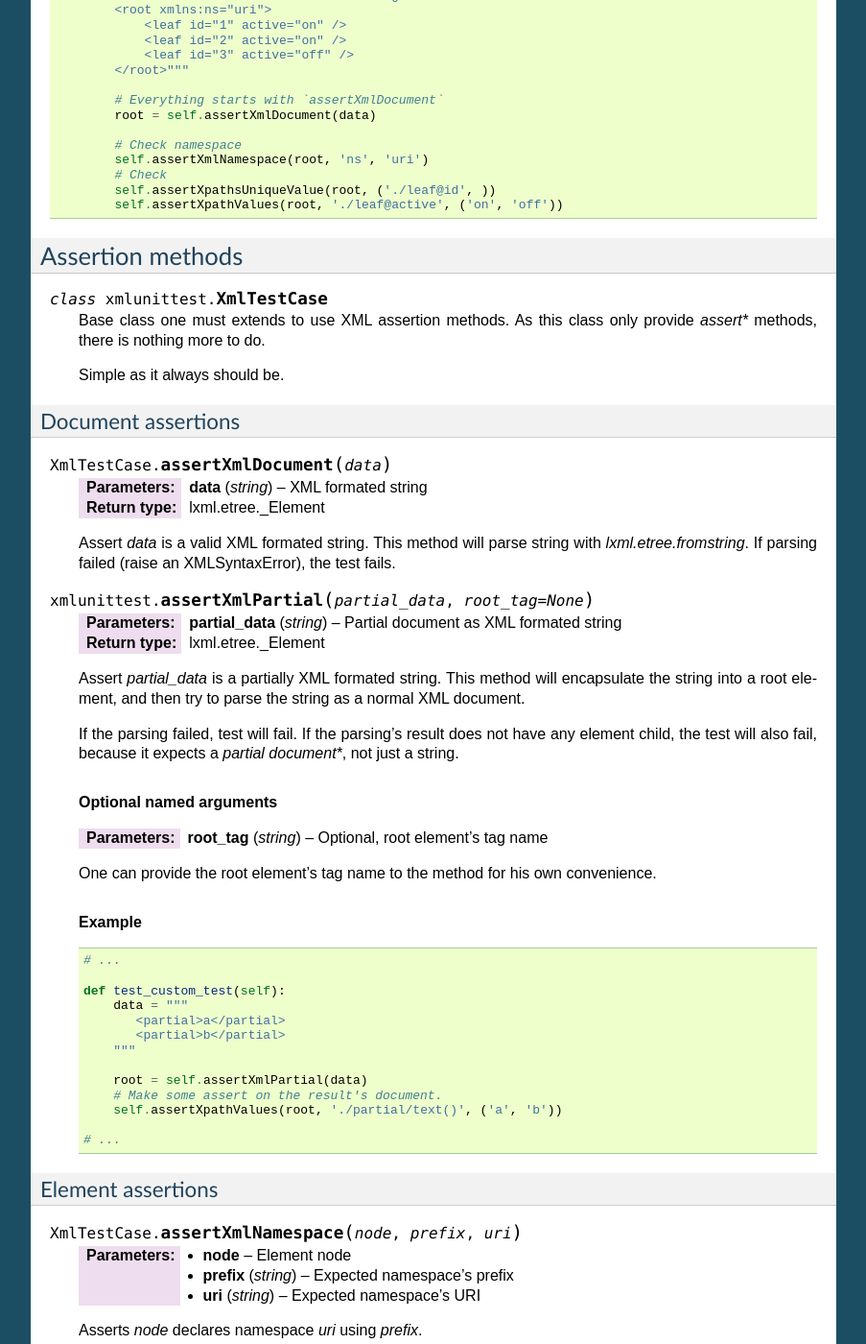
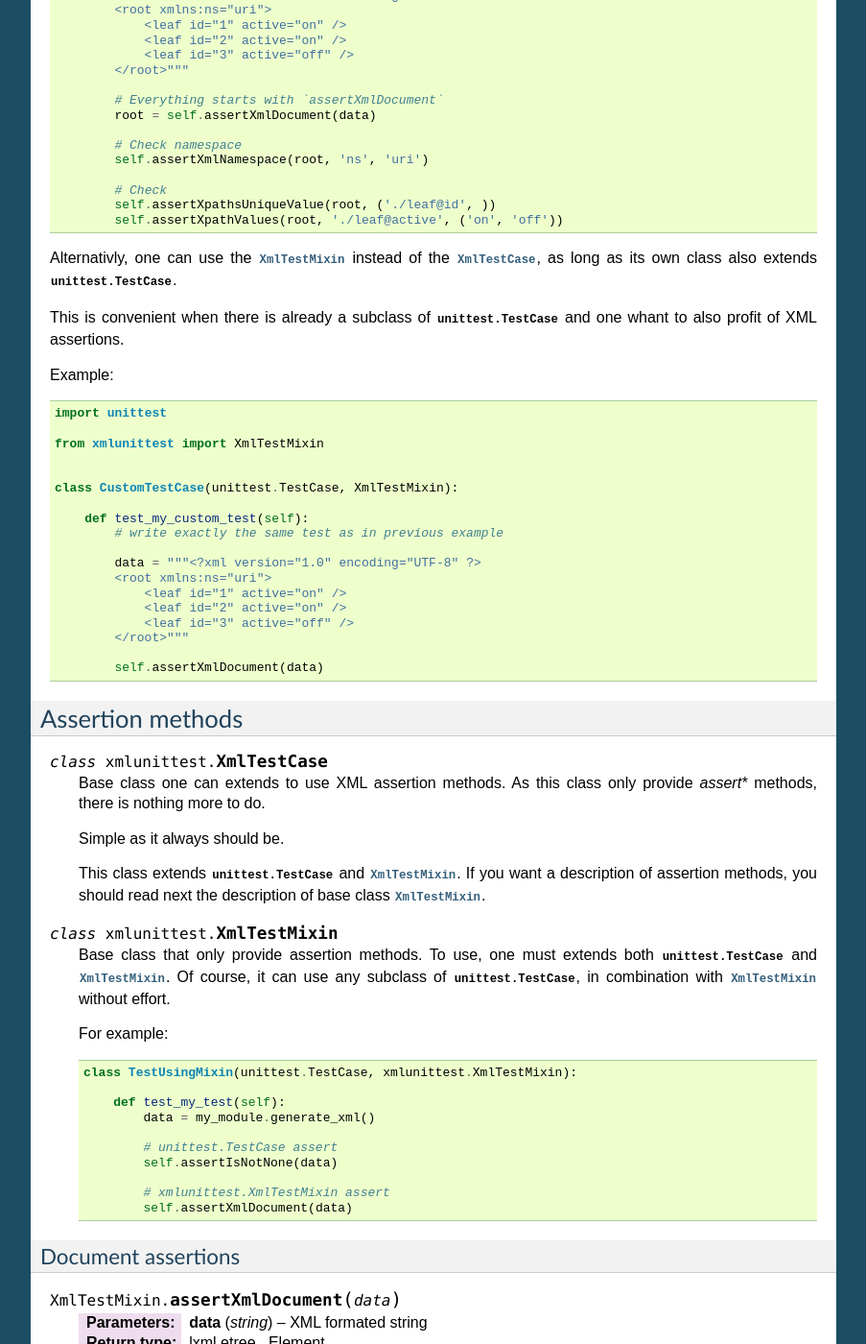
Before and after one commit to Exirel/python-xmlunittest, a Sphinx documentation site: the page built from doc/index.rst, in a window 1280 px wide and 1400 px high, scrolled down 898 px. Shown: the whole window at 96% size, without its empty margins (198-1101 px from the left). Built offline with Sphinx 7.4.7, drawn with Linux system fonts in a browser that asks for light colours; some of the changed text lies outside the part shown.

Commit message:
Add XmlTestMixin to allow mix of unittest.TestCase subclass and XmlTestMixin.

```diff
--- a/doc/index.rst
+++ b/doc/index.rst
@@ -47,28 +47,59 @@ How to
 
 Example::
 
-    from xmlunittest import XmlTestCase
+   from xmlunittest import XmlTestCase
 
 
-    class CustomTestCase(XmlTestCase):
+   class CustomTestCase(XmlTestCase):
 
-        def test_my_custom_test(self):
-            # In a real case, data come from a call to your function/method.
-            data = """<?xml version="1.0" encoding="UTF-8" ?>
-            <root xmlns:ns="uri">
-                <leaf id="1" active="on" />
-                <leaf id="2" active="on" />
-                <leaf id="3" active="off" />
-            </root>"""
+       def test_my_custom_test(self):
+           # In a real case, data come from a call to your function/method.
+           data = """<?xml version="1.0" encoding="UTF-8" ?>
+           <root xmlns:ns="uri">
+               <leaf id="1" active="on" />
+               <leaf id="2" active="on" />
+               <leaf id="3" active="off" />
+           </root>"""
 
-            # Everything starts with `assertXmlDocument`
-            root = self.assertXmlDocument(data)
+           # Everything starts with `assertXmlDocument`
+           root = self.assertXmlDocument(data)
 
-            # Check namespace
-            self.assertXmlNamespace(root, 'ns', 'uri')
-            # Check
-            self.assertXpathsUniqueValue(root, ('./leaf@id', ))
-            self.assertXpathValues(root, './leaf@active', ('on', 'off'))
+           # Check namespace
+           self.assertXmlNamespace(root, 'ns', 'uri')
+
+           # Check
+           self.assertXpathsUniqueValue(root, ('./leaf@id', ))
+           self.assertXpathValues(root, './leaf@active', ('on', 'off'))
+
+
+Alternativly, one can use the :py:class:`XmlTestMixin` instead of the
+:py:class:`XmlTestCase`, as long as its own class also extends
+:py:class:`unittest.TestCase`.
+
+This is convenient when there is already a subclass of
+:py:class:`unittest.TestCase` and one whant to also profit of XML assertions.
+
+
+Example::
+
+   import unittest
+
+   from xmlunittest import XmlTestMixin
+
+
+   class CustomTestCase(unittest.TestCase, XmlTestMixin):
+
+       def test_my_custom_test(self):
+           # write exactly the same test as in previous example
+
+           data = """<?xml version="1.0" encoding="UTF-8" ?>
+           <root xmlns:ns="uri">
+               <leaf id="1" active="on" />
+               <leaf id="2" active="on" />
+               <leaf id="3" active="off" />
+           </root>"""
+
+           self.assertXmlDocument(data)
 
 
 Assertion methods
@@ -76,16 +107,41 @@ Assertion methods
 
 .. py:class:: XmlTestCase
 
-   Base class one must extends to use XML assertion methods. As this class
+   Base class one can extends to use XML assertion methods. As this class
    only provide `assert*` methods, there is nothing more to do.
 
    Simple as it always should be.
+
+   This class extends :py:class:`unittest.TestCase` and
+   :py:class:`XmlTestMixin`. If you want a description of assertion methods,
+   you should read next the description of base class :py:class:`XmlTestMixin`.
+
+
+.. py:class:: XmlTestMixin
+
+   Base class that only provide assertion methods. To use, one must extends
+   both :py:class:`unittest.TestCase` and :py:class:`XmlTestMixin`. Of course,
+   it can use any subclass of :py:class:`unittest.TestCase`, in combination
+   with :py:class:`XmlTestMixin` without effort.
+
+   For example::
+
+      class TestUsingMixin(unittest.TestCase, xmlunittest.XmlTestMixin):
+
+          def test_my_test(self):
+              data = my_module.generate_xml()
+
+              # unittest.TestCase assert
+              self.assertIsNotNone(data)
+
+              # xmlunittest.XmlTestMixin assert
+              self.assertXmlDocument(data)
 
 
 Document assertions
 -------------------
 
-.. py:method:: XmlTestCase.assertXmlDocument(data)
+.. py:method:: XmlTestMixin.assertXmlDocument(data)
 
    :param string data: XML formated string
    :rtype: lxml.etree._Element
@@ -95,7 +151,7 @@ Document assertions
    the test fails.
 
 
-.. py:method:: assertXmlPartial(partial_data, root_tag=None)
+.. py:method:: XmlTestMixin.assertXmlPartial(partial_data, root_tag=None)
 
    :param string partial_data: Partial document as XML formated string
    :rtype: lxml.etree._Element
@@ -137,7 +193,7 @@ Document assertions
 Element assertions
 ------------------
 
-.. py:method:: XmlTestCase.assertXmlNamespace(node, prefix, uri)
+.. py:method:: XmlTestMixin.assertXmlNamespace(node, prefix, uri)
 
    :param node: Element node
    :param string prefix: Expected namespace's prefix
@@ -161,7 +217,7 @@ Element assertions
 
       # ...
 
-.. py:method:: XmlTestCase.assertXmlHasAttribute(node, attribute, **kwargs)
+.. py:method:: XmlTestMixin.assertXmlHasAttribute(node, attribute, **kwargs)
 
    :param node: Element node
    :param string attribute: Expected attribute's name (using `prefix:name`
@@ -197,7 +253,7 @@ Element assertions
       # ...
 
 
-.. py:method:: XmlTestCase.assertXmlNode(node, **kwargs)
+.. py:method:: XmlTestMixin.assertXmlNode(node, **kwargs)
 
    Asserts `node` is an element node, and can assert expected tag and value.
 
@@ -231,7 +287,7 @@ Element assertions
 XPath expression assertions
 ---------------------------
 
-.. py:method:: XmlTestCase.assertXpathsExist(node, xpaths)
+.. py:method:: XmlTestMixin.assertXpathsExist(node, xpaths)
 
    :param node: Element node
    :param tuple xpaths: List of XPath expressions
@@ -259,7 +315,7 @@ XPath expression assertions
       # ...
 
 
-.. py:method:: XmlTestCase.assertXpathsOnlyOne(node, xpaths)
+.. py:method:: XmlTestMixin.assertXpathsOnlyOne(node, xpaths)
 
    :param node: Element node
    :param tuple xpaths: List of XPath expressions
@@ -286,7 +342,7 @@ XPath expression assertions
 
       # ...
 
-.. py:method:: XmlTestCase.assertXpathsUniqueValue(node, xpaths)
+.. py:method:: XmlTestMixin.assertXpathsUniqueValue(node, xpaths)
 
    :param node: Element node
    :param tuple xpaths: List of XPath expressions
@@ -323,7 +379,7 @@ XPath expression assertions
       # ...
 
 
-.. py:method:: XmlTestCase.assertXpathValues(node, xpath, values)
+.. py:method:: XmlTestMixin.assertXpathValues(node, xpath, values)
 
    :param node: Element node
    :param string xpath: XPath expression to select elements
@@ -359,7 +415,7 @@ XPath expression assertions
 XML documents comparison assertion
 ----------------------------------
 
-.. py:method:: XmlTestCase.assertXmlEquivalent(got, expect)
+.. py:method:: XmlTestMixin.assertXmlEquivalent(got, expect)
 
    :param got: XML as text or Element node
    :param expect: XML as text
@@ -428,7 +484,7 @@ a schema. Any validation schema language that is supported by `lxml
 Please read `Validation with lxml <http://lxml.de/validation.html>`_ to build
 your own schema objects in these various schema languages.
 
-.. py:method:: XmlTestCase.assertXmlValid(xml, schema)
+.. py:method:: XmlTestMixin.assertXmlValid(xml, schema)
 
    :param xml: XML to validate as text or Element node
    :param schema: Any schema object provided by lxml
```
Also changed, not shown: xmlunittest.py (+16 -6 lines).
